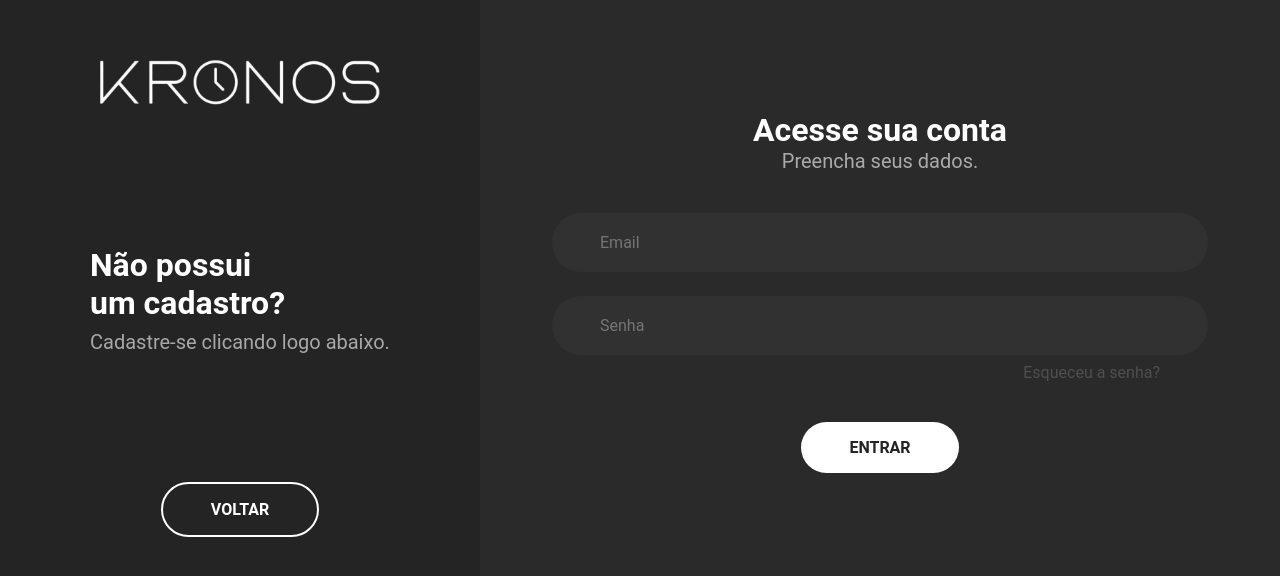
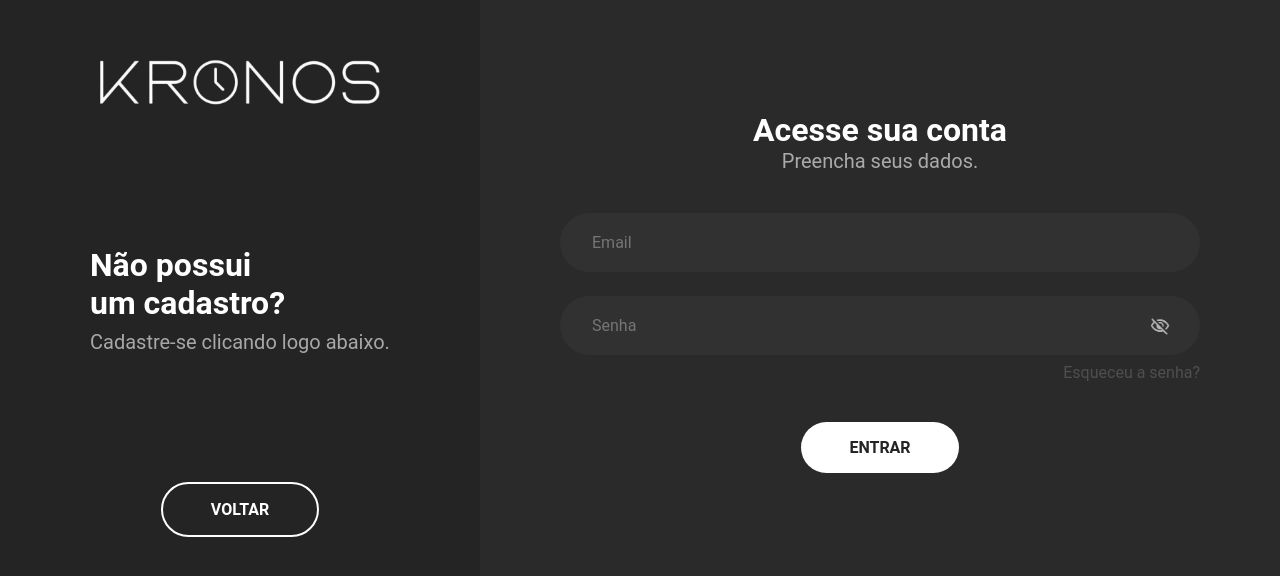
Before and after one commit to bijunkes/Kronos, a React (Vite) app in the folder front/: page /login in a window 1280 px wide. Shown: the part 108-684 px from the top of the page. Built offline with nearby package versions, Linux system fonts and the light colour scheme.

Commit message:
teste reload

```diff
--- a/front/src/app.jsx
+++ b/front/src/app.jsx
@@ -1,5 +1,7 @@
 import React from "react";
 import { BrowserRouter, Routes, Route, Navigate } from "react-router-dom";
+import AppWrapper from "./appWrapper";
+
 import ResetarSenha from "./containers/ResetarSenha/index.jsx";
 import Padrao from './components/Padrao/Padrao.jsx';
 
@@ -16,36 +18,39 @@ import Kanban from './containers/Kanban';
 import Eisenhower from './containers/Einsenhower';
 import RelatorioDiario from './containers/RelatorioDiario';
 import RelatorioSemanal from './containers/RelatorioSemanal';
-import NotFound from './containers/NotFound'
+import NotFound from './containers/NotFound';
 
-function App() {
+export default function App() {
   return (
     <BrowserRouter>
+      <AppWrapper>
         <Routes>
-                <Route path="/" element={<Navigate to="/cadastro" replace />}/>
+          {/* Primeiro acesso sempre leva a /cadastro; o reload com token é tratado no AppWrapper */}
+          <Route path="/" element={<Navigate to="/cadastro" replace />} />
+
+          {/* públicas */}
           <Route path="/login" element={<Login />} />
           <Route path="/cadastro" element={<Cadastro />} />
           <Route path="/resetar-senha" element={<ResetarSenha />} />
-                <Route path="*" element={<NotFound />} />
 
+          {/* privadas (com layout) */}
           <Route element={<Padrao />}>
             <Route path="/home" element={<Home />} />
             <Route path="/:username" element={<Usuario />} />
             <Route path="/hoje" element={<Hoje />} />
             <Route path="/semana" element={<Semana />} />
             <Route path="/atividades" element={<Atividades />} />
-
             <Route path="/listas/:nomeLista" element={<Lista />} />
-
             <Route path="/pomodoro" element={<Pomodoro />} />
             <Route path="/kanban" element={<Kanban />} />
             <Route path="/eisenhower" element={<Eisenhower />} />
             <Route path="/relatoriodiario" element={<RelatorioDiario />} />
             <Route path="/relatoriosemanal" element={<RelatorioSemanal />} />
           </Route>
+
+          <Route path="*" element={<NotFound />} />
         </Routes>
+      </AppWrapper>
     </BrowserRouter>
-    )
+  );
 }
-
-export default App
--- /dev/null
+++ b/front/src/appWrapper.jsx
@@ -0,0 +1,33 @@
+import React, { useEffect } from "react";
+import { useLocation } from "react-router-dom";
+
+export default function AppWrapper({ children }) {
+  const location = useLocation();
+
+  useEffect(() => {
+    const token = localStorage.getItem("token");
+
+    // Detecta tipo de navegação (moderno + fallback)
+    let navType = "navigate";
+    if (performance?.getEntriesByType) {
+      const [nav] = performance.getEntriesByType("navigation");
+      if (nav?.type) navType = nav.type; // 'reload' | 'navigate' | 'back_forward'
+    } else if (performance?.navigation) {
+      navType =
+        performance.navigation.type === performance.navigation.TYPE_RELOAD
+          ? "reload"
+          : "navigate";
+    }
+
+    const isReload = navType === "reload";
+    const publicRoutes = ["/", "/login", "/cadastro", "/resetar-senha"];
+    const isPublic = publicRoutes.includes(location.pathname);
+
+    // 👉 Redirect “duro” garante que a URL mostre /home no domínio
+    if (token && isReload && isPublic) {
+      window.location.replace("/home");
+    }
+  }, [location.pathname]);
+
+  return <>{children}</>;
+}
--- a/front/src/containers/Login/index.jsx
+++ b/front/src/containers/Login/index.jsx
@@ -2,9 +2,14 @@ import React, { useState } from 'react';
 import { useNavigate } from 'react-router-dom';
 import {
   Container, Parte1, Logo, LeftAlign, Negrito, Opaco, ButtonEntrar,
-  Parte2, Form, Negrito2, Opaco2, Input, ButtonCadastrar, EsqueceuSenha
+  Parte2, Form, Negrito2, Opaco2, Input, ButtonCadastrar, EsqueceuSenha,
+  ToggleEye
 } from './styles.js';
+
+import olhoFechado from "../../assets/olhoFechado.png";
+import olhoAberto from "../../assets/olhoAberto.png";
 import LogoKronos from '../../assets/LogoKronos.png';
+
 import { loginUsuario, solicitarResetSenha } from '../../services/api.js';
 import { showOkToast } from '../../components/showToast.jsx';
 import toast from 'react-hot-toast';
@@ -14,6 +19,8 @@ function Login() {
   const [email, setEmail] = useState('');
   const [senha, setSenha] = useState('');
   const [error, setError] = useState('');
+  const [showPassword, setShowPassword] = useState(false);
+  const togglePassword = () => setShowPassword(v => !v);
 
   async function handleSubmit(e) {
     e.preventDefault();
@@ -44,7 +51,9 @@ function Login() {
     const tid = toast.loading('Enviando link de redefinição...', { position: 'top-center' });
     try {
       await solicitarResetSenha(emailParaReset);
+      showOkToast('Se o e-mail existir, enviaremos o link de redefinição.', 'success');
     } catch (err) {
+      showOkToast(err?.response?.data?.error || 'Não foi possível enviar o link.', 'error');
     } finally {
       toast.dismiss(tid);
     }
@@ -57,7 +66,7 @@ function Login() {
   return (
     <Container>
       <Parte1>
-        <img src={LogoKronos} alt="" style={{ width: '100%' }} />
+        <img src={LogoKronos} alt="Logo Kronos" style={{ width: '100%' }} />
         <LeftAlign>
           <Negrito>Não possui<br />um cadastro?</Negrito>
           <Opaco>Cadastre-se clicando logo abaixo.</Opaco>
@@ -78,14 +87,29 @@ function Login() {
             style={{ marginBottom: '3vh' }}
           />
 
-          <Input
-            type="password"
+
+          <div style={{position: "relative", width: "100%" }}>
+            <Input
+            type={showPassword ? "text" : "password"}
             placeholder="Senha"
             value={senha}
             onChange={e => setSenha(e.target.value)}
-          />
+            />
+            <ToggleEye
+              src={showPassword ? olhoAberto : olhoFechado}
+              alt={showPassword ? "Ocultar senha" : "Mostrar senha"}
+              onClick={togglePassword}
+              style={{
+                position: "absolute",
+                right: "30px",
+                top: "50%",
+                transform: "translateY(-50%)",
+                cursor: "pointer"
+              }}
+            />
+          </div>
 
-          <EsqueceuSenha as="button" type="button" onClick={handleEsqueceuSenha}>
+          <EsqueceuSenha style={{marginTop: '1vh'}} as="button" type="button" onClick={handleEsqueceuSenha}>
             Esqueceu a senha?
           </EsqueceuSenha>
 
--- a/front/src/containers/Login/styles.js
+++ b/front/src/containers/Login/styles.js
@@ -64,7 +64,7 @@ export const Form = styled.form`
   display: flex;
   flex-direction: column;
   align-items: center;
-  width: 70vh
+  width: 80vh
 `;
 
 export const Negrito2 = styled.p`
@@ -82,11 +82,24 @@ export const Opaco2 = styled.p`
 
 export const Input = styled.input`
   background-color: var(--fundo-campo);
-  padding: 2.5vh 6vh;
+  padding: 2.5vh 0vh 2.5vh 0vh;
   border-radius: 40px;
   width: 100%;
-  cursor: pointer;
-  margin-bottom: 1vh;
+  cursor: text;
+  text-indent: 4vh;
+`;
+
+export const ToggleEye = styled.img`
+  right: 12px;
+  top: 50%;
+  width: 20px;
+  height: 20px;
+  cursor: text;
+  opacity: 0.75;
+  user-select: none;
+
+  &:hover { opacity: 1;
+  cursor: pointer}
 `;
 
 export const ButtonCadastrar = styled.button`
--- a/front/src/containers/ModalSenha/index.jsx
+++ b/front/src/containers/ModalSenha/index.jsx
@@ -1,4 +1,5 @@
-import React from "react";
+
+import React, { useState } from "react";
 import {
   Overlay,
   ModalContainer,
@@ -7,17 +8,26 @@ import {
   Input,
   ButtonRow,
   Button,
+  ToggleEye,          // ⬅️ certifique-se de exportar no style.js (ver snippet abaixo)
 } from "./style.js";
-import { showOkToast } from "../../components/showToast.jsx"; // <- usa o toast
+
+import olhoFechado from "../../assets/olhoFechado.png";
+import olhoAberto from "../../assets/olhoAberto.png";
+import { showOkToast } from "../../components/showToast.jsx";
 
 function ModalSenha({ onClose, onSubmit }) {
-  const [novaSenha, setNovaSenha] = React.useState("");
-  const [confirmarSenha, setConfirmarSenha] = React.useState("");
+  const [novaSenha, setNovaSenha] = useState("");
+  const [confirmarSenha, setConfirmarSenha] = useState("");
+  const [showPassword, setShowPassword] = useState(false);
+  const togglePassword = () => setShowPassword(v => !v);
 
   const handleSubmit = () => {
+    if (!novaSenha || !confirmarSenha) {
+      showOkToast("Preencha os dois campos de senha.", "error");
+      return;
+    }
     if (novaSenha !== confirmarSenha) {
-      // antes: alert("As senhas não coincidem");
-      showOkToast("As senhas não coincidem", "error");
+      showOkToast("As senhas não coincidem.", "error");
       return;
     }
     onSubmit(novaSenha);
@@ -33,20 +43,38 @@ function ModalSenha({ onClose, onSubmit }) {
         <Titulo>Redefinir senha</Titulo>
         <Subtitulo>Digite sua nova senha abaixo</Subtitulo>
 
+
           <Input
-          type="password"
-          placeholder="Nova senha"
+            type={showPassword ? "text" : "password"}
+            placeholder="Nova Senha"
             value={novaSenha}
-          onChange={(e) => setNovaSenha(e.target.value)}
+            onChange={e => setNovaSenha(e.target.value)}
             onKeyDown={onKeyDown}
           />
+
+
+        <div style={{ position: "relative", width: "100%", marginBottom: 16 }}>
           <Input
-          type="password"
-          placeholder="Confirmar senha"
+          type={showPassword ? "text" : "password"}
+          placeholder="Confirmar Senha"
           value={confirmarSenha}
-          onChange={(e) => setConfirmarSenha(e.target.value)}
+          onChange={e => setConfirmarSenha(e.target.value)}
           onKeyDown={onKeyDown}
+          style={{ marginBottom: 0 }}
           />
+          <ToggleEye
+            src={showPassword ? olhoAberto : olhoFechado}
+            alt={showPassword ? "Ocultar senha" : "Mostrar senha"}
+            onClick={togglePassword}
+            style={{
+              position: "absolute",
+              right: 16,
+              top: "50%",
+              transform: "translateY(-50%)",
+              cursor: "pointer",
+            }}
+          />
+        </div>
 
         <ButtonRow>
           <Button cancel onClick={onClose}>Cancelar</Button>
--- a/front/src/containers/ModalSenha/style.js
+++ b/front/src/containers/ModalSenha/style.js
@@ -15,6 +15,19 @@ export const Parte1 = styled.div`
   flex-direction: column;
   padding: 90px;
   gap: 16vh;
+`;
+
+export const ToggleEye = styled.img`
+  right: 12px;
+  top: 50%;
+  width: 20px;
+  height: 20px;
+  cursor: text;
+  opacity: 0.75;
+  user-select: none;
+
+  &:hover { opacity: 1;
+  cursor: pointer}
 `;
 
 export const Logo = styled.p`
```
Lines whose indentation alone changed are shown as unchanged.
